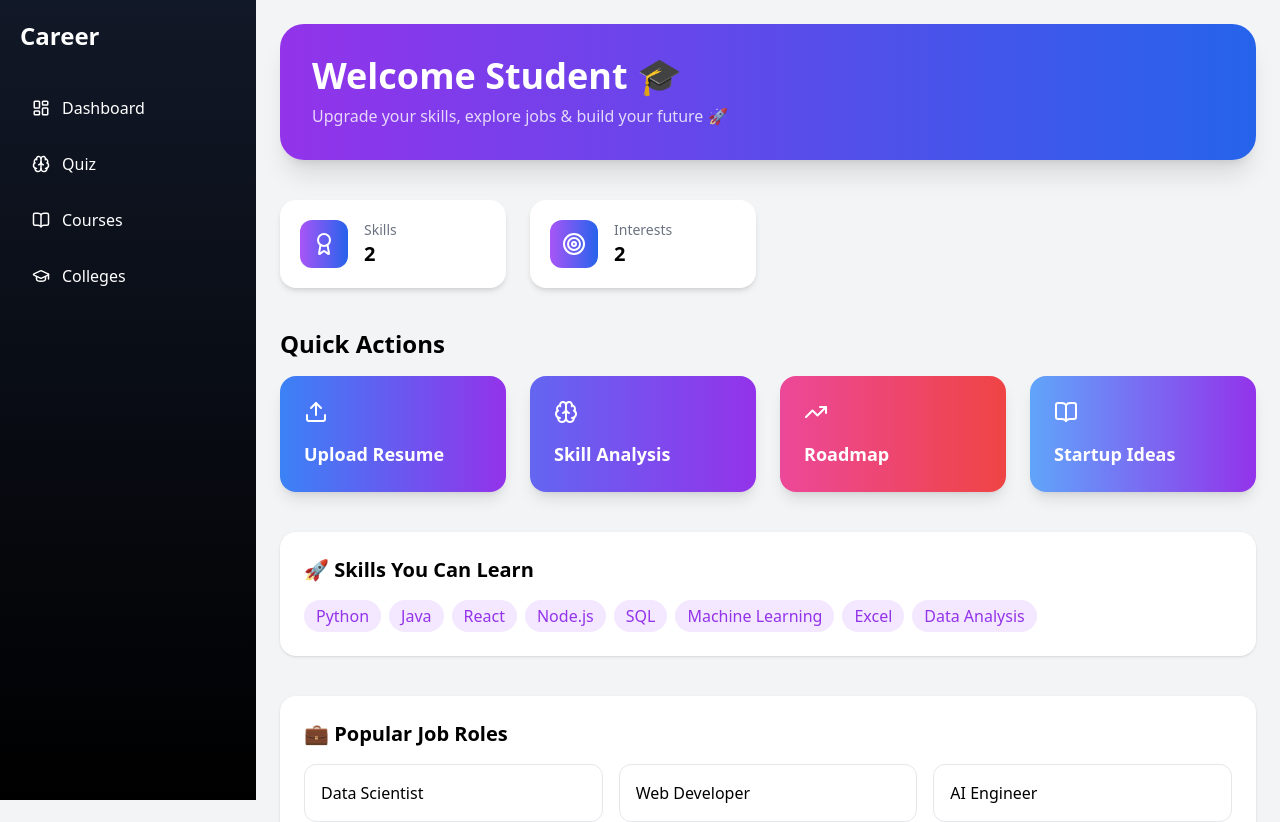
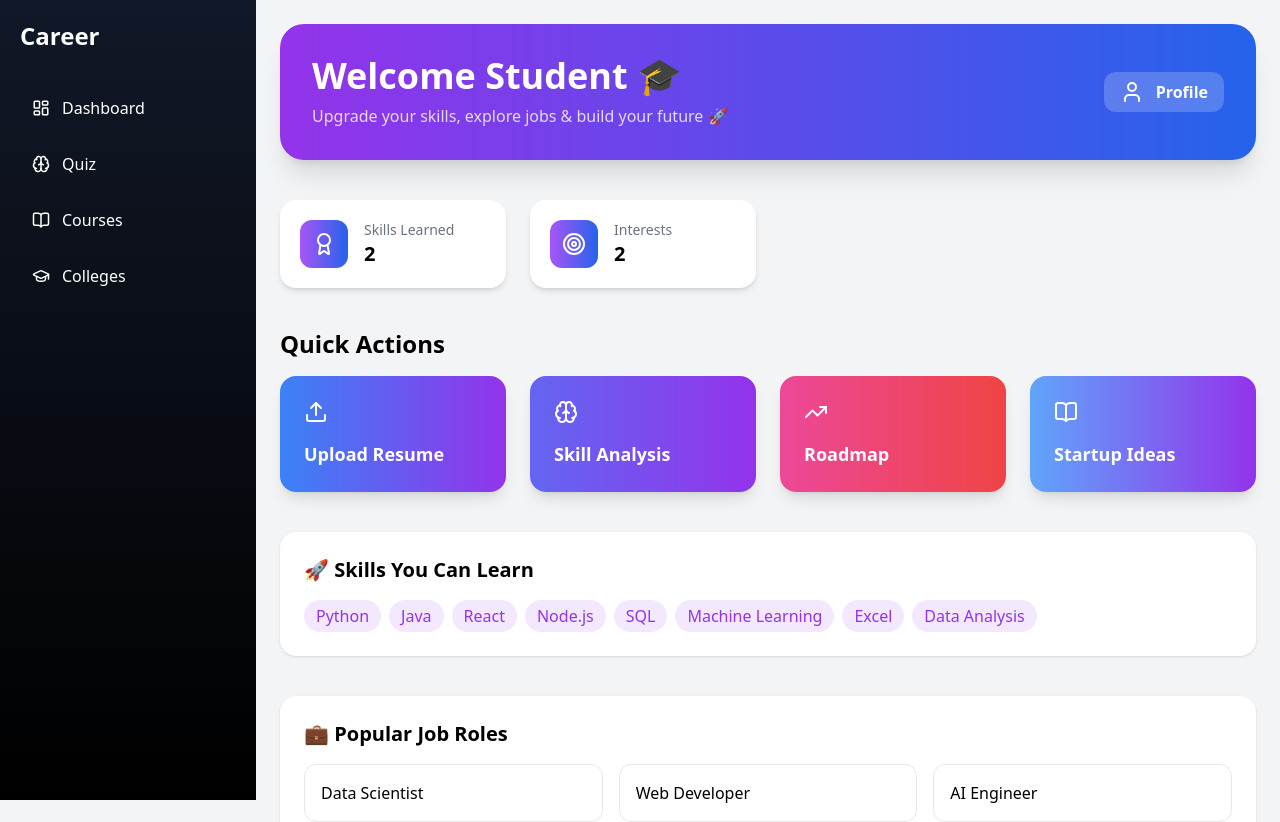
Before and after one commit to MarushiniB/client, a React (Vite) app: page /college-dashboard in a window 1280 px wide. Shown: the top 822 px of the page. Built offline with nearby package versions, Linux system fonts and the light colour scheme.

Commit message:
Enhance CollegeDashboard with user profile features
Added user profile dropdown and logout functionality.

```diff
--- a/src/pages/CollegeDashboard.tsx
+++ b/src/pages/CollegeDashboard.tsx
@@ -5,19 +5,30 @@ import {
   TrendingUp,
   BookOpen,
   Award,
-  // BarChart3,
   Target,
+  User,
+  LogOut,
 } from "lucide-react";
 import { useNavigate } from "react-router-dom";
 import { useState } from "react";
 
 export default function CollegeDashboard() {
   const navigate = useNavigate();
+  const user = JSON.parse(localStorage.getItem("user") || "null");
+  const [activeModal, setActiveModal] = useState<string | null>(null);
+  const [showProfile, setShowProfile] = useState(false);
 
-  const user = JSON.parse(localStorage.getItem("user") || "null");
+  const skills = user?.skills || ["React", "Python"];
+  const interests = user?.interests || ["AI", "Finance"];
 
-  const [activeModal, setActiveModal] = useState<string | null>(null);
+  // 🔥 LOGOUT
+  const handleLogout = () => {
+    localStorage.removeItem("user");
+    localStorage.removeItem("token");
+    navigate("/login");
+  };
 
+  // 🚀 NAVIGATION HANDLER
   const handleNavigate = (title: string) => {
     if (title === "Upload Resume") navigate("/resume");
     if (title === "Skill Analysis") navigate("/skill-quiz");
@@ -32,14 +43,13 @@ export default function CollegeDashboard() {
     { title: "Startup Ideas", icon: <BookOpen />, color: "from-blue-400 to-purple-600" },
   ];
 
-  const skills = user?.skills || ["React", "Python"];
-  const interests = user?.interests || ["AI", "Finance"];
-
   return (
     <div className="space-y-10">
 
-      {/* 🔥 HERO */}
-      <div className="bg-gradient-to-r from-purple-600 to-blue-600 text-white p-8 rounded-3xl shadow-xl">
+      {/* 🔥 HERO + PROFILE */}
+      <div className="relative rounded-3xl p-8 bg-gradient-to-r from-purple-600 to-blue-600 text-white shadow-xl">
+        <div className="relative z-10 flex justify-between items-center flex-wrap gap-6">
+          <div>
             <h1 className="text-4xl font-bold mb-2">
               Welcome {user?.name || "Student"} 🎓
             </h1>
@@ -48,13 +58,39 @@ export default function CollegeDashboard() {
             </p>
           </div>
 
+          {/* PROFILE DROPDOWN */}
+          <div className="relative">
+            <div
+              onClick={() => setShowProfile(!showProfile)}
+              className="flex items-center gap-3 bg-white/20 px-4 py-2 rounded-xl cursor-pointer"
+            >
+              <User />
+              <span className="font-semibold">{user?.name || "Profile"}</span>
+            </div>
+
+            {showProfile && (
+              <div className="absolute right-0 mt-2 bg-white text-black rounded-xl shadow-lg p-4 w-64 z-50">
+                <p className="font-semibold">{user?.name}</p>
+                <p className="text-sm text-gray-500">{user?.email}</p>
+                <p className="text-xs mt-1 capitalize">{user?.role}</p>
+
+                <button
+                  onClick={handleLogout}
+                  className="mt-3 flex items-center gap-2 text-red-500 hover:text-red-600"
+                >
+                  <LogOut size={16} /> Logout
+                </button>
+              </div>
+            )}
+          </div>
+        </div>
+      </div>
+
       {/* 📊 STATS */}
       <div className="grid grid-cols-2 md:grid-cols-4 gap-6">
         {[
-          { label: "Skills", value: skills.length, icon: <Award />, key: "skills" },
+          { label: "Skills Learned", value: skills.length, icon: <Award />, key: "skills" },
           { label: "Interests", value: interests.length, icon: <Target />, key: "interests" },
-          // { label: "Jobs Applied", value: "5", icon: <TrendingUp />, key: "jobs" },
-          // { label: "Progress", value: "65%", icon: <BarChart3 />, key: "progress" },
         ].map((stat, i) => (
           <motion.div
             key={i}
@@ -76,7 +112,6 @@ export default function CollegeDashboard() {
       {/* 🚀 QUICK ACTIONS */}
       <div>
         <h2 className="text-2xl font-semibold mb-4">Quick Actions</h2>
-
         <div className="grid grid-cols-1 md:grid-cols-2 lg:grid-cols-4 gap-6">
           {actions.map((card) => (
             <motion.div
@@ -94,10 +129,7 @@ export default function CollegeDashboard() {
 
       {/* 💡 SKILLS SECTION */}
       <div className="bg-white p-6 rounded-2xl shadow">
-        <h2 className="text-xl font-semibold mb-4">
-          🚀 Skills You Can Learn
-        </h2>
-
+        <h2 className="text-xl font-semibold mb-4">🚀 Skills You Can Learn</h2>
         <div className="flex flex-wrap gap-2">
           {[
             "Python",
@@ -109,10 +141,7 @@ export default function CollegeDashboard() {
             "Excel",
             "Data Analysis",
           ].map((skill, i) => (
-            <span
-              key={i}
-              className="px-3 py-1 bg-purple-100 text-purple-600 rounded-full"
-            >
+            <span key={i} className="px-3 py-1 bg-purple-100 text-purple-600 rounded-full">
               {skill}
             </span>
           ))}
@@ -121,21 +150,10 @@ export default function CollegeDashboard() {
 
       {/* 💼 JOB ROLES */}
       <div className="bg-white p-6 rounded-2xl shadow">
-        <h2 className="text-xl font-semibold mb-4">
-          💼 Popular Job Roles
-        </h2>
-
+        <h2 className="text-xl font-semibold mb-4">💼 Popular Job Roles</h2>
         <div className="grid md:grid-cols-3 gap-4">
-          {[
-            "Data Scientist",
-            "Web Developer",
-            "AI Engineer",
-            "Business Analyst",
-          ].map((job, i) => (
-            <div
-              key={i}
-              className="p-4 border rounded-xl hover:bg-purple-50 transition"
-            >
+          {["Data Scientist", "Web Developer", "AI Engineer", "Business Analyst"].map((job, i) => (
+            <div key={i} className="p-4 border rounded-xl hover:bg-purple-50 transition">
               {job}
             </div>
           ))}
@@ -144,10 +162,7 @@ export default function CollegeDashboard() {
 
       {/* 🚀 ENTREPRENEUR */}
       <div className="bg-white p-6 rounded-2xl shadow">
-        <h2 className="text-xl font-semibold mb-4">
-          🚀 Entrepreneurship
-        </h2>
-
+        <h2 className="text-xl font-semibold mb-4">🚀 Entrepreneurship</h2>
         <ul className="space-y-2 text-gray-600">
           <li>✔ Smart India Hackathon</li>
           <li>✔ Startup India</li>
@@ -157,10 +172,7 @@ export default function CollegeDashboard() {
 
       {/* 📘 EXAMS */}
       <div className="bg-white p-6 rounded-2xl shadow">
-        <h2 className="text-xl font-semibold mb-4">
-          📘 Exams & Opportunities
-        </h2>
-
+        <h2 className="text-xl font-semibold mb-4">📘 Exams & Opportunities</h2>
         <ul className="space-y-2 text-gray-600">
           <li>✔ TCS NQT</li>
           <li>✔ Infosys Certification</li>
@@ -178,10 +190,7 @@ export default function CollegeDashboard() {
             >
               ✖
             </button>
-
-            <h2 className="text-xl font-bold mb-4 capitalize">
-              {activeModal}
-            </h2>
+            <h2 className="text-xl font-bold mb-4 capitalize">{activeModal}</h2>
 
             {activeModal === "skills" && (
               <div className="flex flex-wrap gap-2">
@@ -192,7 +201,6 @@ export default function CollegeDashboard() {
                 ))}
               </div>
             )}
-
             {activeModal === "interests" && (
               <div className="flex flex-wrap gap-2">
                 {interests.map((s: string, i: number) => (
@@ -202,13 +210,9 @@ export default function CollegeDashboard() {
                 ))}
               </div>
             )}
-
-            {activeModal === "jobs" && <p>Applied to 5 jobs 🚀</p>}
-            {activeModal === "progress" && <p>You are 65% career ready 🎯</p>}
           </div>
         </div>
       )}
-
     </div>
   );
 }
```
Lines whose indentation alone changed are shown as unchanged.
